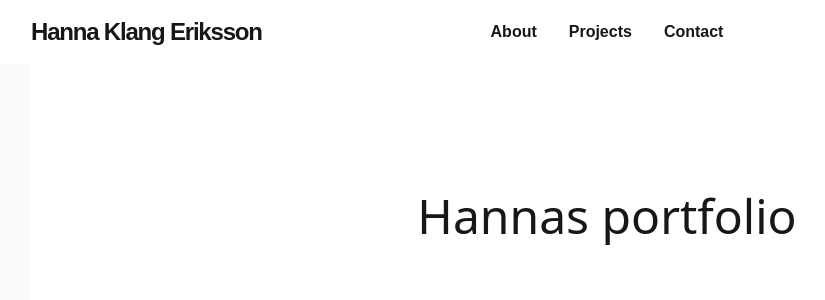
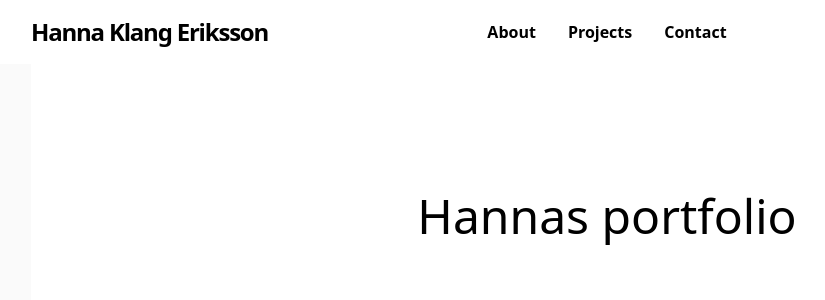
Before and after one commit to Hannahelenas/hanna-portfolio-next-v1, a Next.js app: page / in a window 1280 px wide. Shown: the top 300 px of the page, without its empty margins (33-858 px from the left). Built offline with nearby package versions, Linux system fonts and the light colour scheme.

Commit message:
Add color variables in light and dark theme classes.

```diff
--- a/app/globals.css
+++ b/app/globals.css
@@ -1,19 +1,37 @@
 @import "tailwindcss";
 
-:root {
-  --background: #ffffff;
-  --foreground: #171717;
-}
-
-@media (prefers-color-scheme: dark) {
-  :root {
-    --background: #0a0a0a;
-    --foreground: #ededed;
-  }
+html {
+  scroll-behavior: smooth;
 }
 
 body {
-  background: var(--background);
-  color: var(--foreground);
-  font-family: Arial, Helvetica, sans-serif;
+  font-family: var(--font-noto-sans);
+  background-color: var(--color-bg);
+  color: var(--color-text);
 }
+
+/* Noto Serif */
+.font-serif-custom {
+  font-family: var(--font-noto-serif);
+}
+
+/* Noto Serif Display */
+.font-display-custom {
+  font-family: var(--font-noto-serif-display);
+}
+
+.light {
+  --color-bg: #ffffff; /* #f4e9d9; */
+  --color-text: #070723;
+  --color-text-secondary: #013b6a;
+  --color-navbar: /* #b5d4d1; */ #e1ecec; /* #fff4d4; */
+  --color-footer: #070723;
+}
+
+.dark {
+  --color-bg: #070723;
+  --color-text: #e1ecec;
+  --color-text-secondary: #fff4d4;
+  --color-navbar: #070723;
+  --color-footer: #070723;
+}
```
